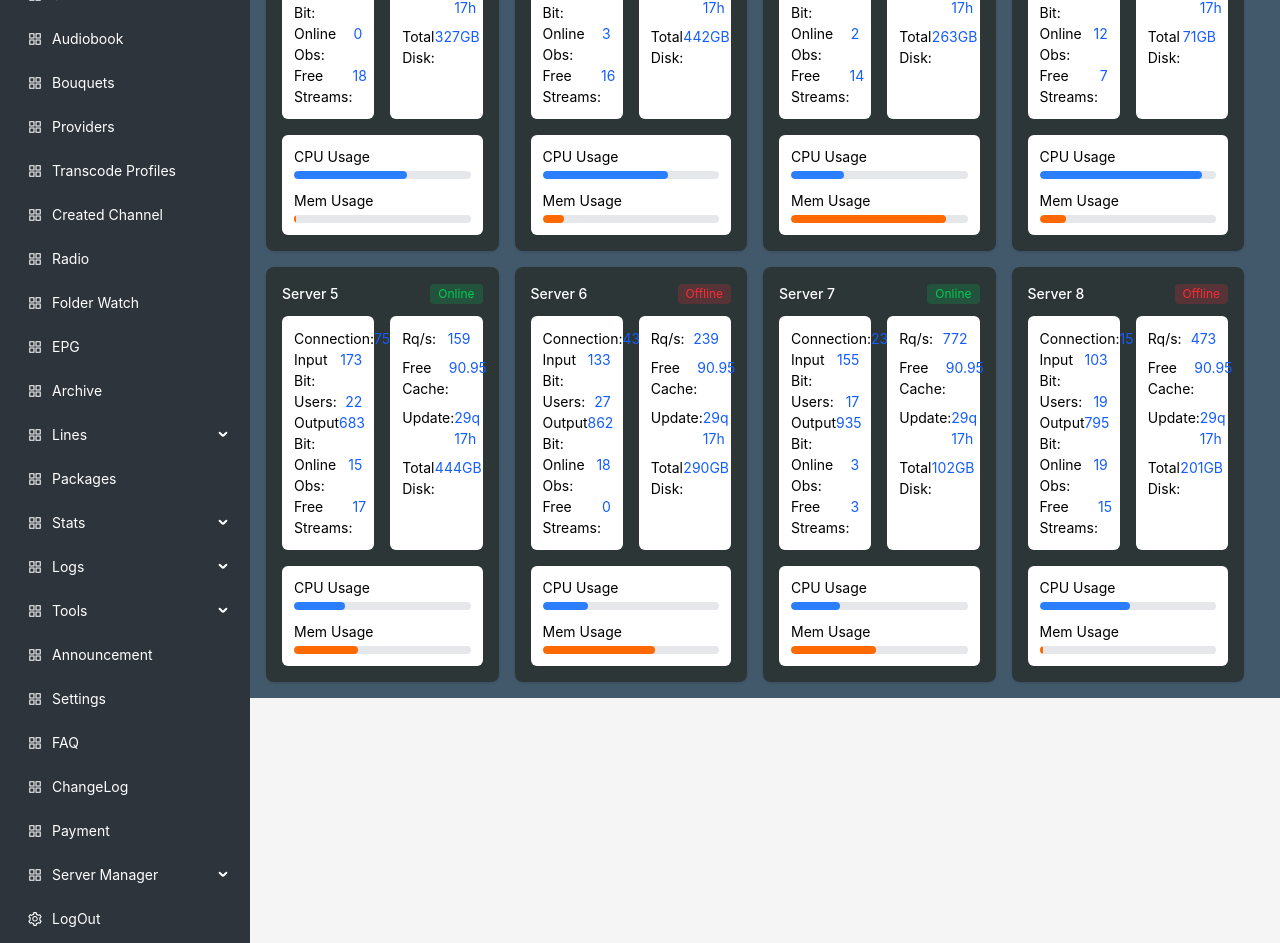
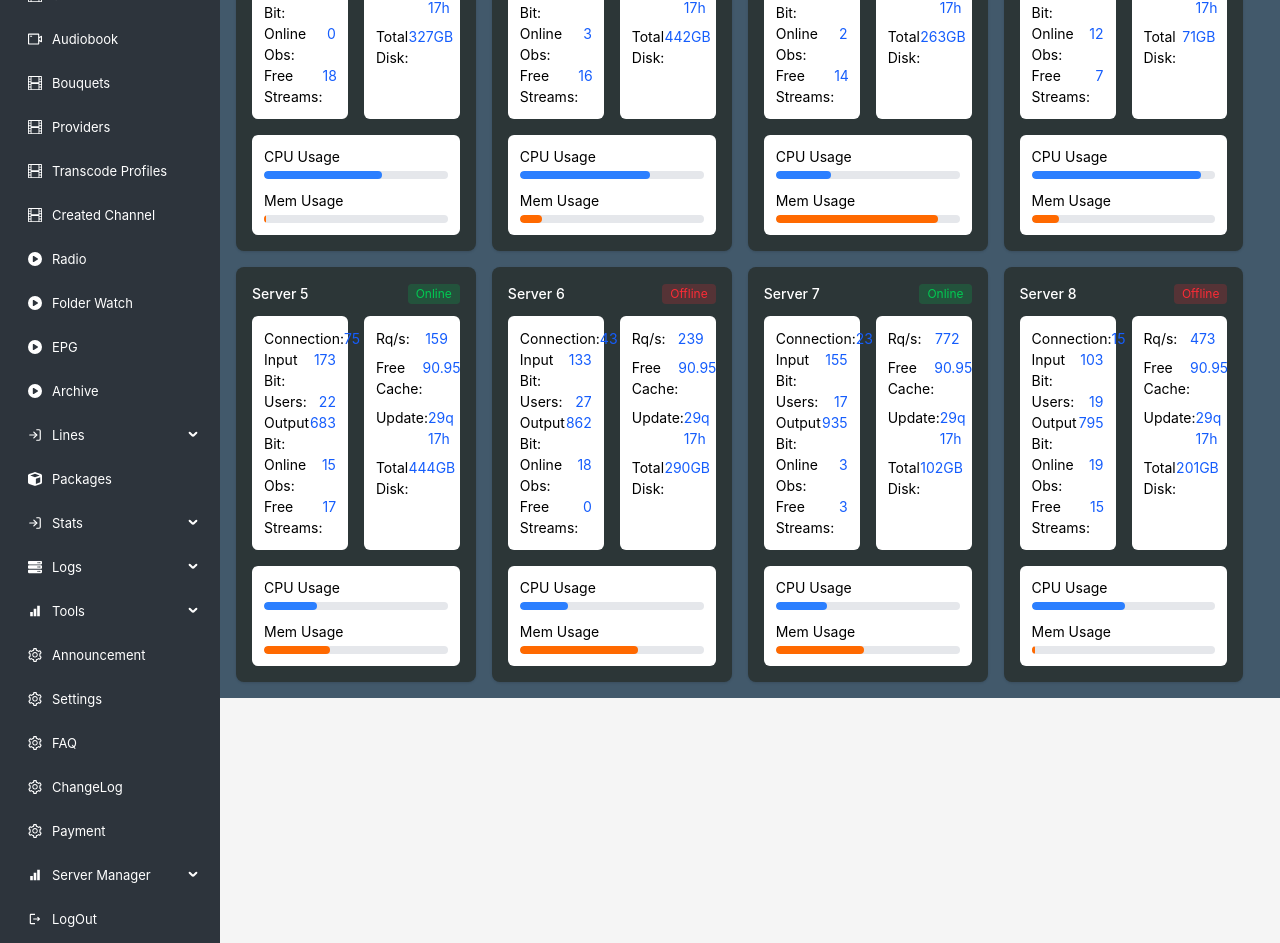
Before and after one commit to saadsinpk/IPTV_FRONT, a React (Vite) app: page /dashboard in a window 1280 px wide. Shown: the part 400-1343 px from the top of the page. Built offline with nearby package versions, Linux system fonts and the light colour scheme; sample sign-in values are in the browser's storage.

Commit message:
Update MainDashboard.jsx

```diff
--- a/src/Dashboard/MainDashboard.jsx
+++ b/src/Dashboard/MainDashboard.jsx
@@ -7,6 +7,13 @@ import {
   VideoCameraOutlined,
   AppstoreOutlined,
 } from "@ant-design/icons";
+import { MdOutlineLogout } from "react-icons/md";
+import { FiLogIn } from "react-icons/fi";
+import { BsFillPeopleFill } from "react-icons/bs";
+import { FaCirclePlay } from "react-icons/fa6";
+import { LiaSignalSolid } from "react-icons/lia";
+import { FaCube } from "react-icons/fa6";
+import { BsFilm } from "react-icons/bs";
 import { MdWindow } from "react-icons/md";
 import { FaServer, FaUserFriends } from "react-icons/fa";
 import { Routes, useNavigate, Route, useLocation } from "react-router-dom";
@@ -116,17 +123,17 @@ const Sidebar = ({ collapsed, toggleCollapsed }) => {
       {
         name: "Helpdesk",
         key: "/dashboard/helpdesk",
-        icon: <FaUserFriends />,
+        icon: <FiLogIn />,
       },
       {
         name: "Users / Reseller",
         key: "/dashboard/users_reseller",
-        icon: <BarChartOutlined />,
+        icon: <BsFillPeopleFill />,
       },
       {
         name: "Streams",
         key: "/dashboard/streams",
-        icon: <BarChartOutlined />,
+        icon: <FaCirclePlay />,
       },
       {
         name: "Movies",
@@ -136,57 +143,57 @@ const Sidebar = ({ collapsed, toggleCollapsed }) => {
       {
         name: "Series",
         key: "/dashboard/series",
-        icon: <AppstoreOutlined />,
+        icon: <BsFilm />,
       },
       {
         name: "Audiobook",
         key: "/dashboard/audiobook",
-        icon: <AppstoreOutlined />,
+        icon: <VideoCameraOutlined />,
       },
       {
         name: "Bouquets",
         key: "/dashboard/bouquets",
-        icon: <AppstoreOutlined />,
+        icon: <BsFilm />,
       },
       {
         name: "Providers",
         key: "/dashboard/providers",
-        icon: <AppstoreOutlined />,
+        icon: <BsFilm />,
       },
       {
         name: "Transcode Profiles",
         key: "/dashboard/transcode_profiles",
-        icon: <AppstoreOutlined />,
+        icon: <BsFilm />,
       },
       {
         name: "Created Channel",
         key: "/dashboard/created_channel",
-        icon: <AppstoreOutlined />,
+        icon: <BsFilm />,
       },
       {
         name: "Radio",
         key: "/dashboard/radio",
-        icon: <AppstoreOutlined />,
+        icon: <FaCirclePlay />,
       },
       {
         name: "Folder Watch",
         key: "/dashboard/folder_watch",
-        icon: <AppstoreOutlined />,
+        icon: <FaCirclePlay />,
       },
       {
         name: "EPG",
         key: "/dashboard/epg",
-        icon: <AppstoreOutlined />,
+        icon: <FaCirclePlay />,
       },
       {
         name: "Archive",
         key: "/dashboard/archive",
-        icon: <AppstoreOutlined />,
+        icon: <FaCirclePlay />,
       },
       {
         name: "Lines",
         key: "/dashboard/lines",
-        icon: <AppstoreOutlined />,
+        icon: <FiLogIn />,
         subItems: [
           { name: "User", key: "/dashboard/lines_user" },
           {
@@ -199,12 +206,12 @@ const Sidebar = ({ collapsed, toggleCollapsed }) => {
       {
         name: "Packages",
         key: "/dashboard/Packages",
-        icon: <AppstoreOutlined />,
+        icon: <FaCube />,
       },
       {
         name: "Stats",
         key: "/dashboard/stats",
-        icon: <AppstoreOutlined />,
+        icon: <FiLogIn />,
         subItems: [
           { name: "Streams", key: "/dashboard/stats_streams" },
           { name: "Line usage", key: "/dashboard/stats_line_usage" },
@@ -249,7 +256,7 @@ const Sidebar = ({ collapsed, toggleCollapsed }) => {
       {
         name: "Logs",
         key: "/dashboard/logs",
-        icon: <AppstoreOutlined />,
+        icon: <FaServer />,
         subItems: [
           { name: "Credits", key: "/dashboard/logs_credits" },
           { name: "Streams", key: "/dashboard/logs_streams" },
@@ -262,7 +269,7 @@ const Sidebar = ({ collapsed, toggleCollapsed }) => {
       {
         name: "Tools",
         key: "/dashboard/tools",
-        icon: <AppstoreOutlined />,
+        icon: <LiaSignalSolid />,
         subItems: [
           { name: "Tools Menu", key: "/dashboard/tools_tools_menu" },
           {
@@ -290,32 +297,32 @@ const Sidebar = ({ collapsed, toggleCollapsed }) => {
       {
         name: "Announcement",
         key: "/dashboard/announcement",
-        icon: <AppstoreOutlined />,
+        icon: <SettingOutlined />,
       },
       {
         name: "Settings",
         key: "/dashboard/settings",
-        icon: <AppstoreOutlined />,
+        icon: <SettingOutlined />,
       },
       {
         name: "FAQ",
         key: "/dashboard/faq",
-        icon: <AppstoreOutlined />,
+        icon: <SettingOutlined />,
       },
       {
         name: "ChangeLog",
         key: "/dashboard/change_log",
-        icon: <AppstoreOutlined />,
+        icon: <SettingOutlined />,
       },
       {
         name: "Payment",
         key: "/dashboard/payment",
-        icon: <AppstoreOutlined />,
+        icon: <SettingOutlined />,
       },
       {
         name: "Server Manager",
         key: "/dashboard/server_managers",
-        icon: <AppstoreOutlined />,
+        icon: <LiaSignalSolid />,
         subItems: [
           { name: "Servers", key: "/dashboard/server_managers_servers" },
           { name: "Backup", key: "/dashboard/server_managers_backup" },
@@ -336,7 +343,7 @@ const Sidebar = ({ collapsed, toggleCollapsed }) => {
       {
         name: "LogOut",
         key: "logout",
-        icon: <SettingOutlined />,
+        icon: <MdOutlineLogout />,
         onClick: handleLogout,
       },
     ],
@@ -355,7 +362,7 @@ const Sidebar = ({ collapsed, toggleCollapsed }) => {
     >
       <Layout>
         <Sider
-          width={collapsed ? 60 : 250}
+          width={collapsed ? 60 : 220}
           collapsed={collapsed}
           onCollapse={toggleCollapsed}
           style={{
@@ -393,6 +400,9 @@ const Sidebar = ({ collapsed, toggleCollapsed }) => {
                 handleNavClick(e.key);
               }
             }}
+            style={{
+              fontSize: "13px",
+            }}
           >
             {navItems.map((item) => {
               if (item.subItems) {
@@ -403,6 +413,7 @@ const Sidebar = ({ collapsed, toggleCollapsed }) => {
                     color="white"
                     style={{
                       color: "white",
+                      fontSize: "13px",
                     }}
                     title={collapsed ? item.name.charAt(0) : item.name}
                   >
```
